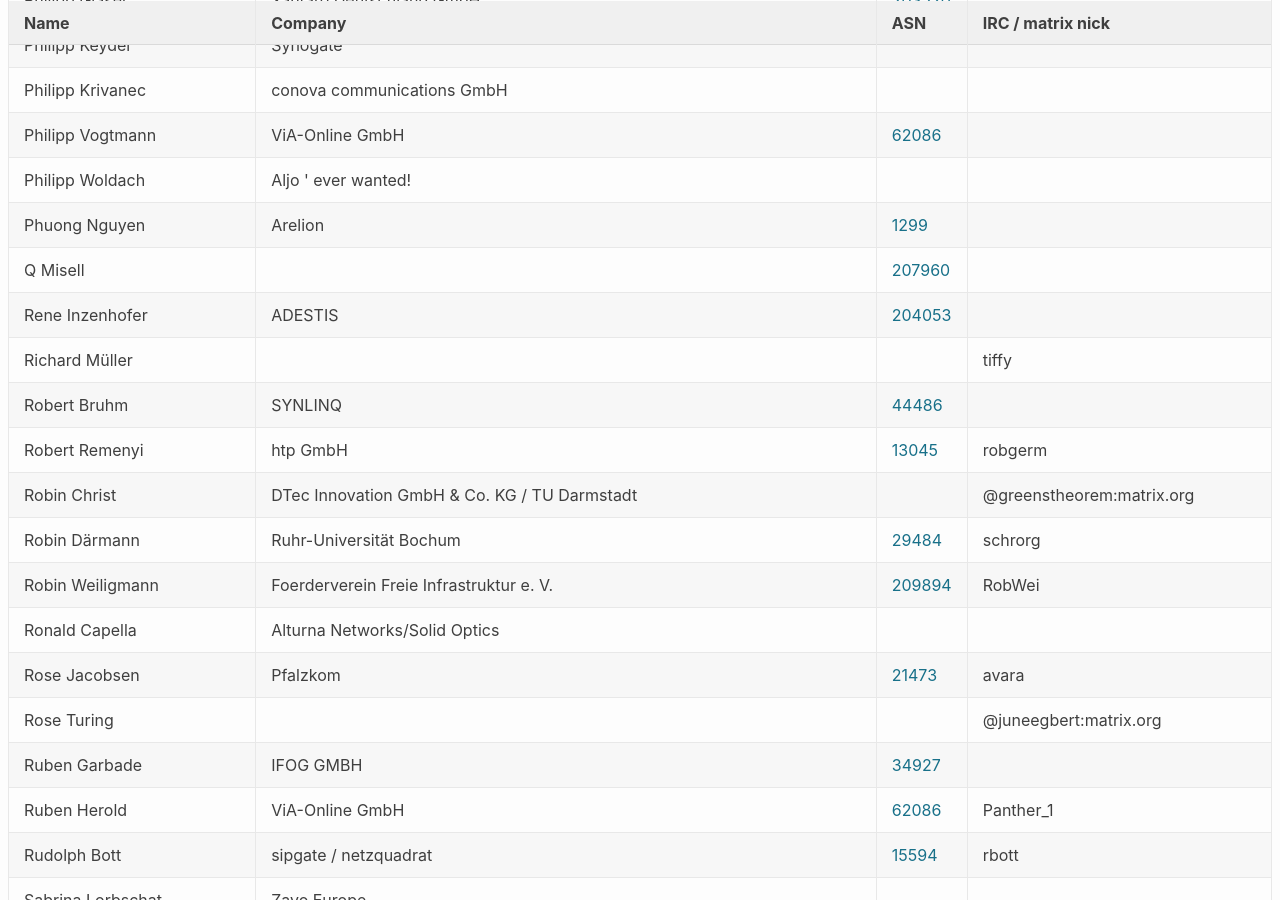
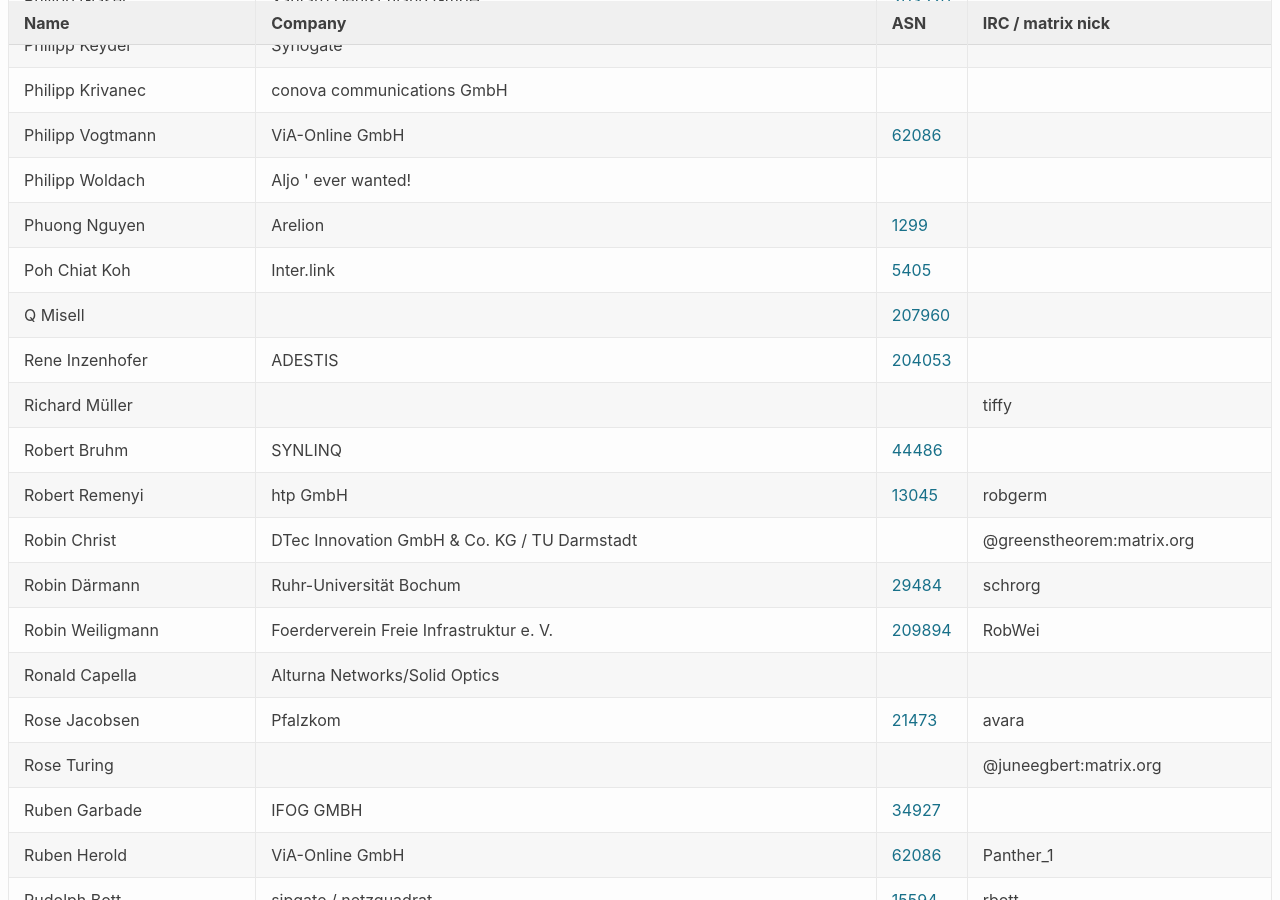
Before and after one commit to denog/pretix-attendeelist, a Jekyll site: the page built from denog17/index.markdown, in a window 1280 px wide and 900 px high, scrolled down 15229 px. Built offline with Jekyll 4.4.1, drawn with Linux system fonts in a browser that asks for light colours.

Commit message:
Latest data: Tue Sep 23 21:10:38 UTC 2025

```diff
--- a/_data/attendees_denog17_onsite.json
+++ b/_data/attendees_denog17_onsite.json
@@ -2040,6 +2040,12 @@
     "asn": "1299"
   },
   {
+    "name": "Poh Chiat Koh",
+    "company": "Inter.link",
+    "irc": null,
+    "asn": "5405"
+  },
+  {
     "name": "Q Misell",
     "company": null,
     "irc": null,
```
